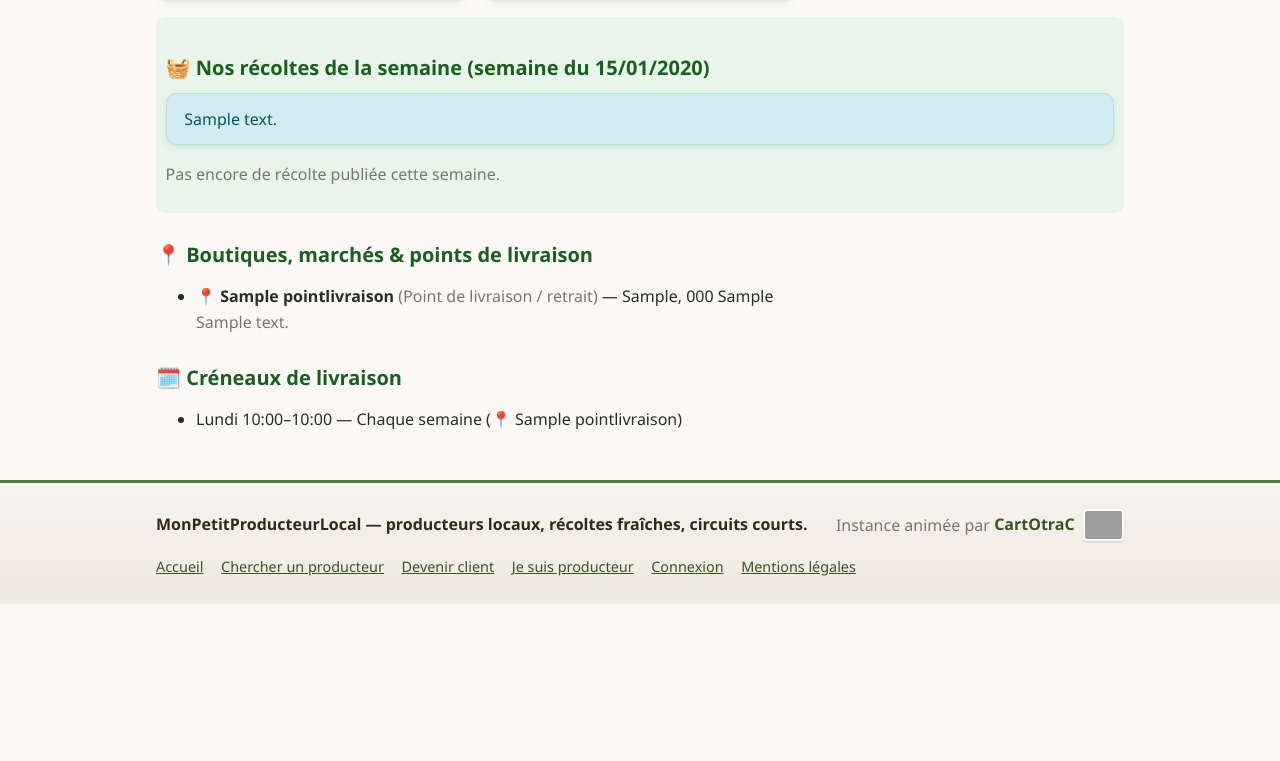
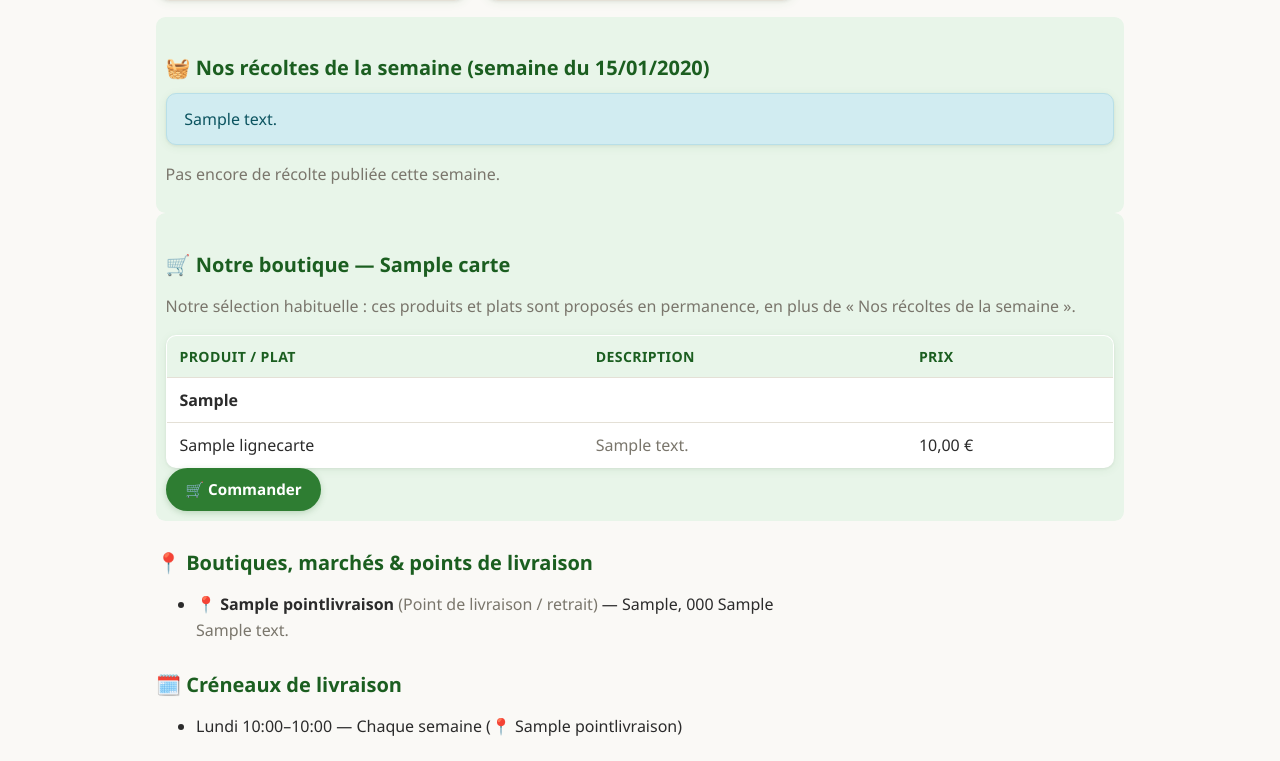
Before and after one commit to cartotrac/MonPetitMaraicher, a Django app: a page that uses templates/base.html in a window 1280 px wide. Shown: the part 660-1421 px from the top of the page. Before the commit the page ends 1264 px from the top, so only its background shows below. Run offline with Django 5.2, Linux system fonts and the light colour scheme; data comes from the database, SQL or seed files in the repository; tables that the repository leaves empty hold one stand-in row (values such as "Sample post"); grey boxes marked "Sample" are stand-in pictures; data that the repository does not hold is empty; grey boxes are pictures that could not be loaded.

Commit message:
Cartes/boutiques stables : affichage de la carte active sur la vitrine publique + gestion pro (cartes versionnées brouillon/publiée/archivée, lignes catalogue ou libres avec sections, ordre ▲▼, duplication)

```diff
--- a/portal/urls.py
+++ b/portal/urls.py
@@ -62,6 +62,7 @@ urlpatterns = [
     path("espace-paniers/<int:panier_id>/", views.panier_detail,
          name="panier_detail"),
     path("clients/", views.clients_suivi, name="clients_suivi"),
+    path("mes-cartes/", views.cartes_manage, name="cartes_manage"),
     path("points-livraison/", views.points_manage, name="points_manage"),
     path("publications/", views.publications_manage,
          name="publications_manage"),
--- a/portal/views.py
+++ b/portal/views.py
@@ -450,8 +450,19 @@ def producer_detail(request, slug):
         nature_favori = (Favori.objects.filter(
             user=request.user, exploitant=exploitant)
             .values_list("nature", flat=True).first() or "")
+    # Carte / boutique stable (traiteurs, foodtrucks, fromagers,
+    # apiculteurs, conserveries, micro-brasseurs) : la vitrine
+    # publique affiche la carte ACTIVE en plus de l'encart de la
+    # semaine — sélection permanente, esprit boutique.
+    carte_active = (Carte.objects.filter(
+        exploitant=exploitant,
+        statut=Carte.Statut.ACTIVE)
+        .prefetch_related("lignes__produit",
+                          "lignes__produit__origine_standard")
+        .first())
     return render(request, "portal/producer_detail.html", {
         "exploitant": exploitant,
+        "carte_active": carte_active,
         "vitrine": vitrine,
         "reseaux": vitrine.reseaux or {},
         "equipe": equipe,
@@ -2127,6 +2138,125 @@ def _latlon(brut):
         return valeur if -180 <= valeur <= 180 else None
     except (TypeError, ValueError):
         return None
+
+
+@login_required
+@exploitant_requis
+def cartes_manage(request):
+    """Cartes / boutique stable : traiteurs, foodtrucks et producteurs
+    en mode boutique (fromager, apiculteur, conserverie, micro-brasseur)
+    composent des cartes versionnées — brouillons, archives
+    republiables — dont UNE SEULE est active : la vitrine publique
+    l'affiche en plus de l'encart de la semaine. Les lignes reprennent
+    les produits du catalogue (de référence ou perso) ou restent
+    libres (plat du jour, menu…)."""
+    exploitant = exploitant_pour(request.user)
+    if not exploitant.a_carte_boutique:
+        messages.info(request, "Les cartes / boutiques concernent les "
+                      "traiteurs, foodtrucks et producteurs en mode "
+                      "boutique (fromager, apiculteur, conserverie, "
+                      "micro-brasseur).")
+        return redirect("portal:dashboard")
+
+    if request.method == "POST":
+        action = request.POST.get("action", "")
+        carte = Carte.objects.filter(
+            exploitant=exploitant,
+            pk=request.POST.get("carte_id") or 0).first()
+        if action == "creer":
+            nom = request.POST.get("nom", "").strip()
+            if nom:
+                Carte.objects.create(exploitant=exploitant, nom=nom)
+                messages.success(request, "Carte « " + nom + " » créée "
+                                 "en brouillon : ajoutez vos lignes, "
+                                 "puis publiez-la.")
+            else:
+                messages.error(request, "Donnez un nom à la carte.")
+        elif carte is None:
+            messages.error(request, "Carte introuvable.")
+        elif action == "activer":
+            carte.activer()
+            messages.success(request, "Carte « " + carte.nom + " » "
+                             "publiée : elle s'affiche sur votre "
+                             "vitrine (la précédente est archivée).")
+        elif action == "archiver":
+            carte.statut = Carte.Statut.ARCHIVEE
+            carte.save(update_fields=["statut", "maj_le"])
+            messages.info(request, "Carte « " + carte.nom + " » "
+                          "archivée — republiez-la quand vous voulez.")
+        elif action == "dupliquer":
+            copie = Carte.objects.create(exploitant=exploitant,
+                                         nom=carte.nom + " (copie)")
+            for ligne in carte.lignes.all():
+                ligne.pk = None
+                ligne.carte_id = copie.pk
+                ligne.save()
+            messages.success(request, "Copie créée en brouillon : "
+                             "modifiez-la puis publiez-la.")
+        elif action == "supprimer":
+            nom = carte.nom
+            carte.delete()
+            messages.info(request, "Carte « " + nom + " » supprimée.")
+        elif action == "ajouter_ligne":
+            produit = Produit.objects.filter(
+                exploitant=exploitant,
+                pk=request.POST.get("produit_id") or 0).first()
+            nom_libre = request.POST.get("nom_libre", "").strip()
+            if not produit and not nom_libre:
+                messages.error(request, "Choisissez un produit du "
+                               "catalogue OU saisissez un nom libre.")
+            else:
+                brut = request.POST.get("prix", "").strip().replace(",", ".")
+                prix = None
+                if brut:
+                    try:
+                        prix = Decimal(brut)
+                    except InvalidOperation:
+                        prix = None
+                LigneCarte.objects.create(
+                    carte=carte,
+                    produit=produit,
+                    nom_libre="" if produit else nom_libre,
+                    section=request.POST.get("section", "").strip(),
+                    description=request.POST.get("description", "").strip(),
+                    unite_vente=(produit.unite_vente if produit
+                                 else Produit.Unite.PIECE),
+                    prix=prix,
+                    position=(carte.lignes.aggregate(
+                        Max("position"))["position__max"] or 0) + 1)
+                messages.success(request, "Ligne ajoutée à la carte « "
+                                 + carte.nom + " ».")
+        elif action == "supprimer_ligne":
+            ligne = LigneCarte.objects.filter(
+                pk=request.POST.get("ligne_id") or 0, carte=carte).first()
+            if ligne:
+                ligne.delete()
+                messages.info(request, "Ligne retirée de la carte.")
+        elif action in ("monter", "descendre"):
+            ligne = LigneCarte.objects.filter(
+                pk=request.POST.get("ligne_id") or 0, carte=carte).first()
+            if ligne:
+                voisines = list(carte.lignes.order_by("position", "id"))
+                i = voisines.index(ligne)
+                j = (max(0, i - 1) if action == "monter"
+                     else min(len(voisines) - 1, i + 1))
+                voisines[i], voisines[j] = voisines[j], voisines[i]
+                for n, l in enumerate(voisines, 1):
+                    l.position = n
+                    l.save(update_fields=["position"])
+        return redirect("portal:cartes_manage")
+
+    ordre = {Carte.Statut.ACTIVE: 0, Carte.Statut.BROUILLON: 1,
+             Carte.Statut.ARCHIVEE: 2}
+    cartes = sorted(
+        exploitant.cartes.prefetch_related("lignes__produit"),
+        key=lambda c: (ordre.get(c.statut, 3), -c.pk))
+    return render(request, "portal/pro/cartes.html", {
+        "exploitant": exploitant,
+        "cartes": cartes,
+        "produits": exploitant.produits.filter(actif=True)
+                       .order_by("categorie__nom", "nom"),
+    })
 
 
 @login_required
--- a/templates/base.html
+++ b/templates/base.html
@@ -43,6 +43,9 @@
               <a href="{% url 'portal:clients_suivi' %}">👤 Mes clients</a>
               <a href="{% url 'portal:ventes' %}">🧾 Ventes — commandes &amp; paniers</a>
               <a href="{% url 'portal:points_manage' %}">📍 Points &amp; créneaux</a>
+              {% if exploitant_courant and exploitant_courant.a_carte_boutique %}
+              <a href="{% url 'portal:cartes_manage' %}">🧾 Ma carte / boutique</a>
+              {% endif %}
               <a href="{% url 'portal:mes_producteurs' %}">⭐ Mes favoris</a>
             </div>
           </div>
--- a/templates/portal/producer_detail.html
+++ b/templates/portal/producer_detail.html
@@ -145,6 +145,27 @@
   {% endif %}
 </section>
 
+{% if carte_active and carte_active.lignes.all %}
+<section class="cal-courante">
+  <h2>{% if exploitant.activite == 'FOODTRUCK' %}🚚{% elif exploitant.activite == 'TRAITEUR' %}🍽️{% else %}🛒{% endif %} {{ exploitant.titre_carte_boutique }} — {{ carte_active.nom }}</h2>
+  <p class="muted">Notre sélection habituelle : ces produits et plats sont proposés en permanence, en plus de « {{ exploitant.titre_semaine }} ».</p>
+  <table class="table">
+    <thead><tr><th>Produit / plat</th><th>Description</th><th>Prix</th></tr></thead>
+    <tbody>
+    {% for ligne in carte_active.lignes.all %}
+      {% ifchanged ligne.section %}{% if ligne.section %}<tr class="carte-section"><td colspan="3"><strong>{{ ligne.section }}</strong></td></tr>{% endif %}{% endifchanged %}
+      <tr>
+        <td>{% if ligne.emoji %}{{ ligne.emoji }} {% endif %}{{ ligne.nom }}</td>
+        <td class="muted">{{ ligne.description }}</td>
+        <td>{% if ligne.prix_affiche %}{{ ligne.prix_affiche }} €{% if ligne.unite_vente == 'PC' %} <span class="muted">la pièce</span>{% elif ligne.unite_vente == 'BO' %} <span class="muted">la botte</span>{% elif ligne.unite_vente == 'BQ' %} <span class="muted">la barquette</span>{% endif %}{% else %}<span class="muted">à la demande</span>{% endif %}</td>
+      </tr>
+    {% endfor %}
+    </tbody>
+  </table>
+  <a class="btn" href="{% url 'portal:order_create' exploitant.slug %}">🛒 Commander</a>
+</section>
+{% endif %}
+
 {% if semaines_avenir %}
 <section>
   <h2>⏭️ {{ exploitant.titres_avoir }}</h2>
```
Also changed, not shown: templates/portal/pro/cartes.html (added, +96 -0 lines).
